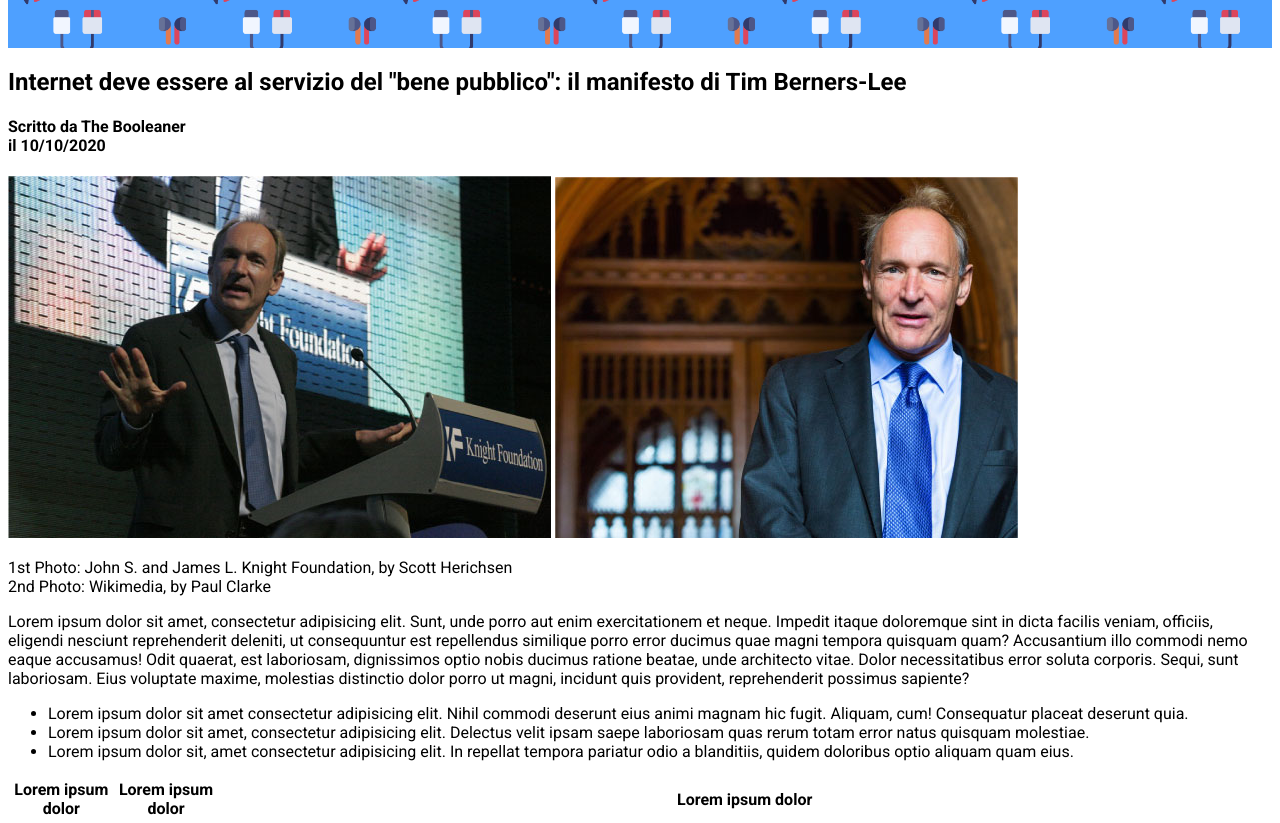
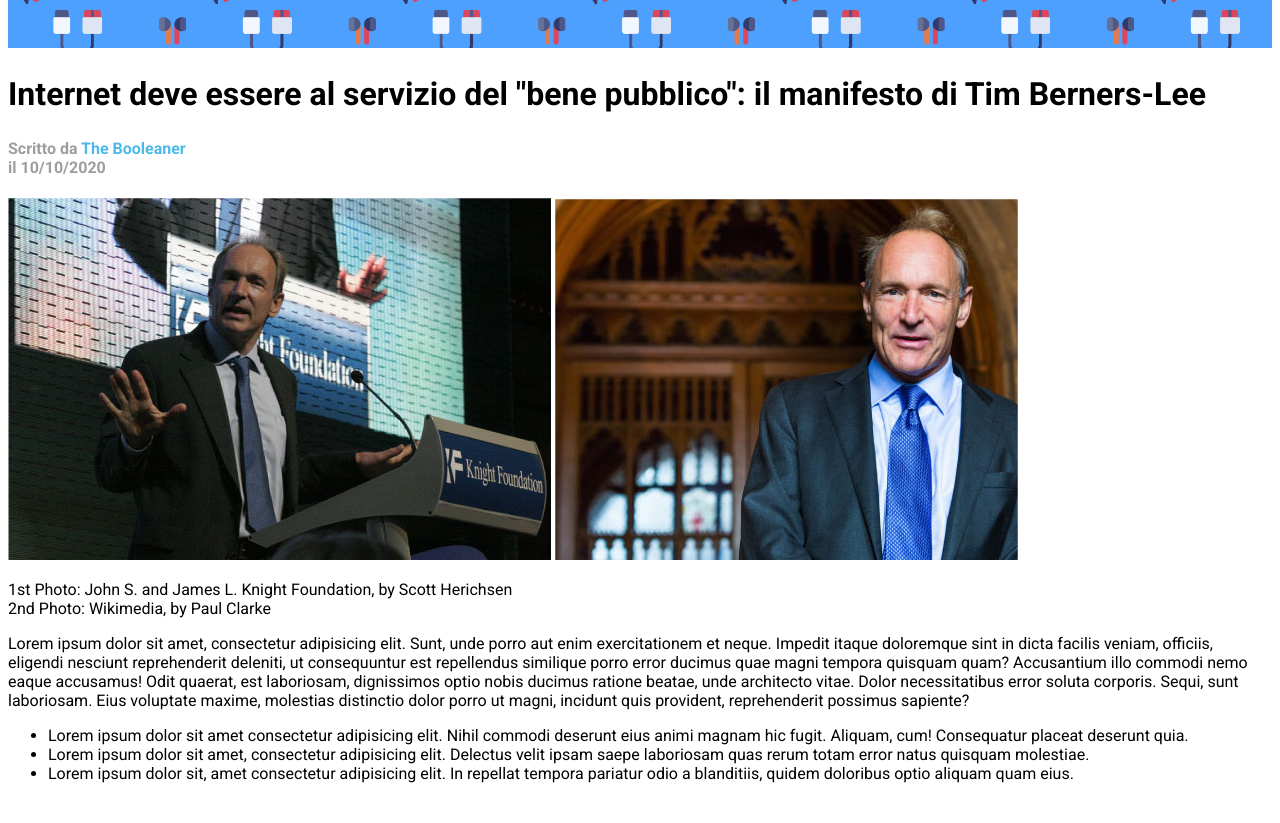
Before and after one commit to eleonoracappellesso/html-css-booleaner, a plain HTML site: page index.html in a window 1280 px wide. Shown: the part 60-883 px from the top of the page. Drawn offline with Linux system fonts and the light colour scheme.

Commit message:
added h1 to style css

```diff
--- a/css/style.css
+++ b/css/style.css
@@ -22,3 +22,20 @@ header {
 header img {
     height: 50px;
 }
+
+h1 {
+    font-weight: bolder;
+    font-size: 32px;
+}
+
+.testo-grigio {
+    color: #9D9D9D;
+}
+
+span {
+    color: #4CB9EA;
+}
+
+.testo-bianco {
+    color: white;
+}
--- a/index.html
+++ b/index.html
@@ -18,7 +18,7 @@
     <main>
         <section>
             <h1>Internet deve essere al servizio del "bene pubblico": il manifesto di Tim Berners-Lee</h1>
-            <h4>Scritto da The Booleaner <br> il 10/10/2020</h4>
+            <h4 class="testo-grigio">Scritto da <span>The Booleaner</span><br> il 10/10/2020</h4>
         </section>
         <div>
             <img src="img/tim-1.jpg" alt="Tim Berners-Lee 1">
@@ -42,7 +42,7 @@
         </div>
         <div>
             <table>
-                <thead>
+                <thead class="testo-bianco">
                     <tr>
                         <th>Lorem ipsum dolor</th>
                         <th>Lorem ipsum dolor</th>
```
